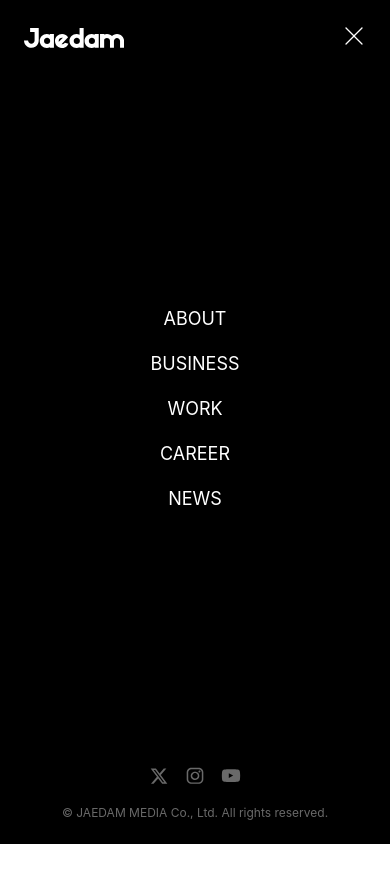
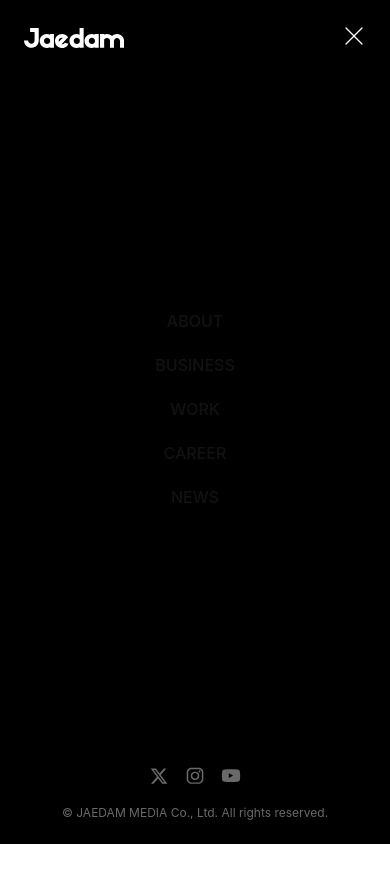
Before and after one commit to front-lucy/jaedam-homepage, a Next.js app: page / in a window 390 px wide. Both pictures are taken after a click on the button 354 px from the left and 32 px from the top of the page. Shown: the top 882 px of the page. Built offline with nearby package versions, Linux system fonts and the light colour scheme; a web font is replaced by a local one.

Commit message:
헤더 컴포넌트 수정: 내비게이션 항목에 링크 추가 및 스타일 개선

```diff
--- a/src/components/molecules/header/header.desktop.tsx
+++ b/src/components/molecules/header/header.desktop.tsx
@@ -1,5 +1,3 @@
-// molecules/header/header.desktop.tsx
-
 import { FC } from "react";
 import { Logo, Nav, NavItem, Wrapper } from "./header.styles";
 import { HeaderProps } from "./header.types";
@@ -12,11 +10,21 @@ export const DesktopHeader: FC<HeaderProps> = ({
     <Wrapper pageType={pageType}>
       <Logo mode={mode}>JAEDAM</Logo>
       <Nav>
-        <NavItem mode={mode}>ABOUT</NavItem>
-        <NavItem mode={mode}>BUSINESS</NavItem>
-        <NavItem mode={mode}>WORK</NavItem>
-        <NavItem mode={mode}>CAREER</NavItem>
-        <NavItem mode={mode}>NEWS</NavItem>
+        <NavItem mode={mode} href="/about">
+          ABOUT
+        </NavItem>
+        <NavItem mode={mode} href="/business">
+          BUSINESS
+        </NavItem>
+        <NavItem mode={mode} href="/work">
+          WORK
+        </NavItem>
+        <NavItem mode={mode} href="/career">
+          CAREER
+        </NavItem>
+        <NavItem mode={mode} href="/news">
+          NEWS
+        </NavItem>
       </Nav>
     </Wrapper>
   );
--- a/src/components/molecules/header/header.mobile.tsx
+++ b/src/components/molecules/header/header.mobile.tsx
@@ -11,7 +11,7 @@ import { colors } from "@/tokens";
 import styled from "@emotion/styled";
 import { AnimatePresence, motion } from "framer-motion";
 import { FC, useState } from "react";
-import { Wrapper } from "./header.styles";
+import { NavItem, Wrapper } from "./header.styles";
 import { HeaderProps } from "./header.types";
 
 export const MobileHeader: FC<HeaderProps> = ({
@@ -47,13 +47,12 @@ export const MobileHeader: FC<HeaderProps> = ({
                   <CloseIcon style={{ color: "white" }} />
                 </CloseButton>
               </SlideHeader>
-
               <NavList>
-                <li>ABOUT</li>
-                <li>BUSINESS</li>
-                <li>WORK</li>
-                <li>CAREER</li>
-                <li>NEWS</li>
+                <NavItem href="/about">ABOUT</NavItem>
+                <NavItem href="/business">BUSINESS</NavItem>
+                <NavItem href="/work">WORK</NavItem>
+                <NavItem href="/career">CAREER</NavItem>
+                <NavItem href="/news">NEWS</NavItem>
               </NavList>
 
               <Footer>
--- a/src/components/molecules/header/header.styles.ts
+++ b/src/components/molecules/header/header.styles.ts
@@ -1,5 +1,6 @@
 import { colors, typography } from "@/tokens";
 import styled from "@emotion/styled";
+import Link from "next/link";
 
 export const Wrapper = styled.header<{
   pageType: "home" | "sub";
@@ -40,7 +41,7 @@ export const Nav = styled.nav`
   gap: 32px;
 `;
 
-export const NavItem = styled.span<{ mode?: "light" | "dark" }>`
+export const NavItem = styled(Link)<{ mode?: "light" | "dark" }>`
   font-size: 16px;
   font-weight: 500;
   cursor: pointer;
```
